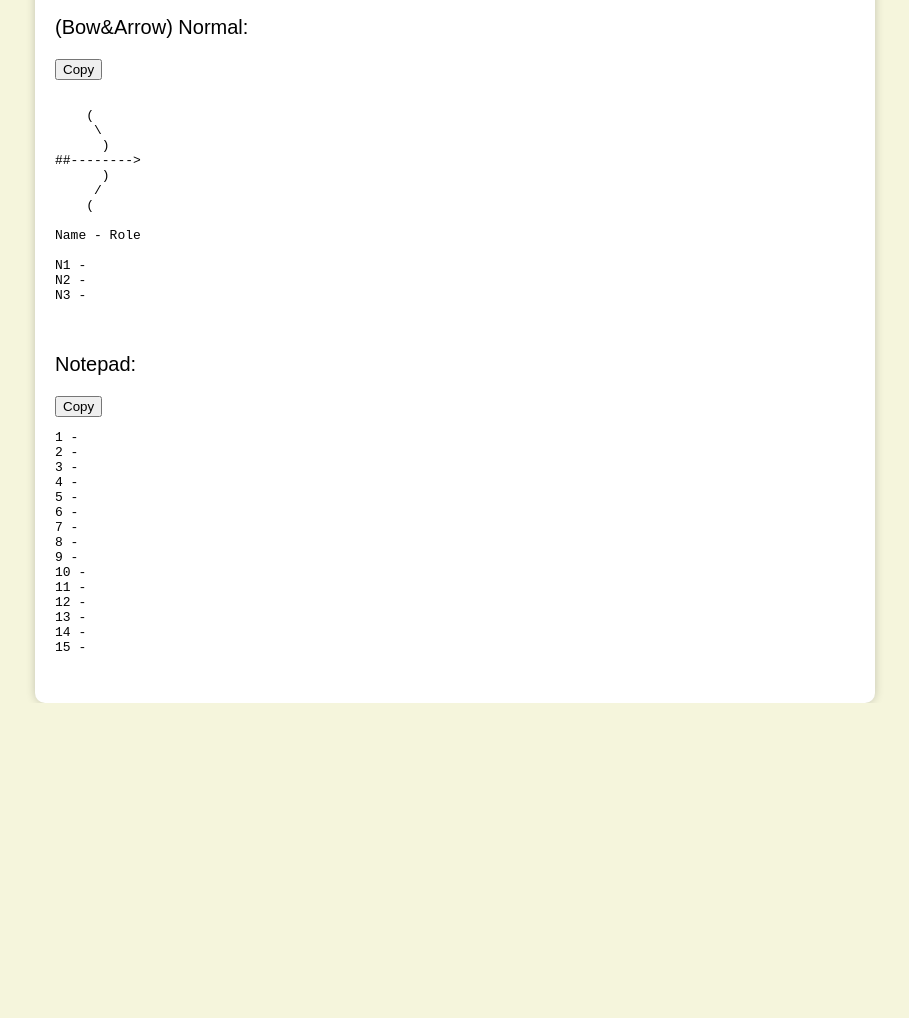
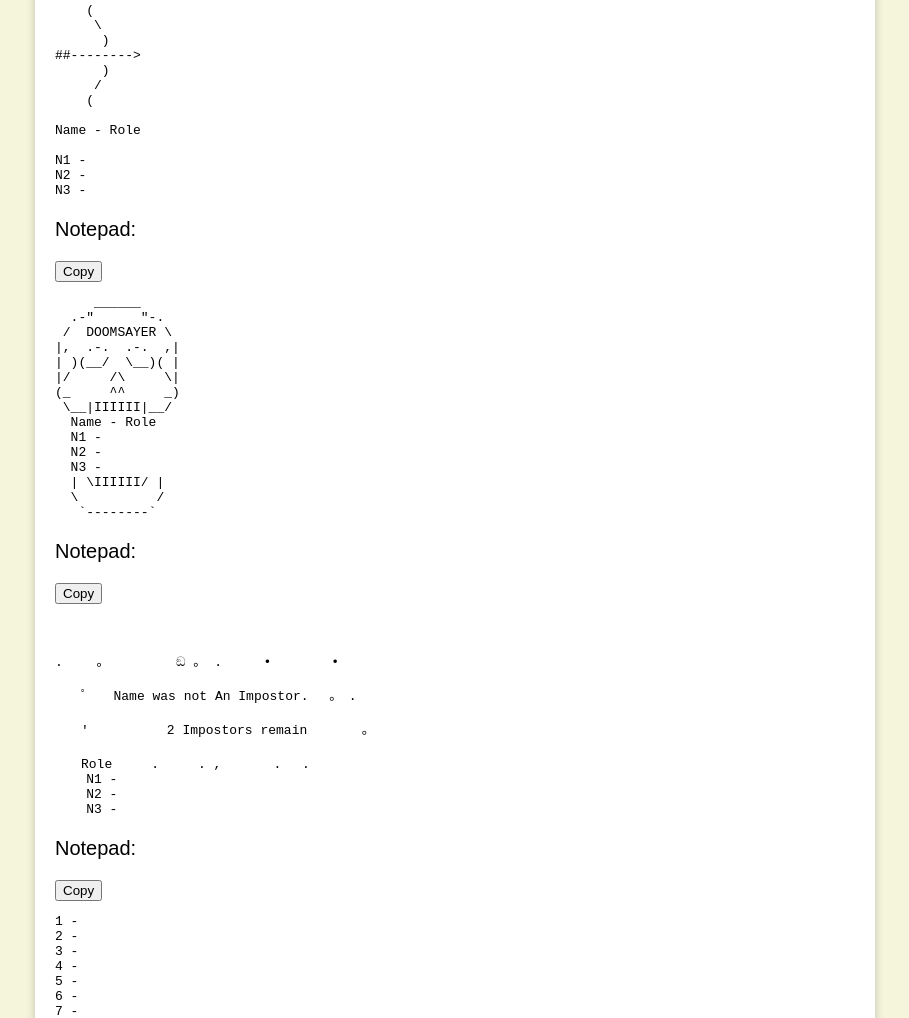
Before and after one commit to TOSWills/TOSWills.github.io, a plain HTML site: page index.html in a window 1280 px wide. Shown: the part 1538-2556 px from the top of the page, without its empty margins (185-1094 px from the left). Before the commit the page ends 2241 px from the top, so only its background shows below. Drawn offline with Linux system fonts and the light colour scheme.

Commit message:
Update index.html
v1.1

```diff
--- a/index.html
+++ b/index.html
@@ -3,7 +3,7 @@
 <head>
     <meta charset="UTF-8">
     <meta name="viewport" content="width=device-width, initial-scale=1.0">
-    <title>Beige and White Website</title>
+    <title>TOS Wills</title>
     <style>
         body {
             background-color: beige;
@@ -75,7 +75,7 @@ RT3 -
 </pre>
 
         <p class="textbox">(Cat) Normal:</p>
-        <pre >
+<pre>
      /\_/\  (
     ( ^.^ ) _)
       \"/  (
@@ -91,7 +91,6 @@ N5 -
 </pre>
          <p class="textbox">(Computer) Normal:</p>
 <pre>
-
     .--.
     |__| .-------.
     |=.| |.-----.|
@@ -104,12 +103,10 @@ Name - Role
 N1 -
 N2 -
 N3 -
-
 </pre>
 
          <p class="textbox">(Bow&Arrow) Normal:</p>
 <pre>
-
     (
      \
       )
@@ -123,9 +120,39 @@ Name - Role
 N1 -
 N2 -
 N3 -
+</pre>
+         <p class="textbox">Notepad:</p>
+<pre>
+     ______
+  .-"      "-.
+ /  DOOMSAYER \
+|,  .-.  .-.  ,|
+| )(__/  \__)( |
+|/     /\     \|
+(_     ^^     _)
+ \__|IIIIII|__/
+  Name - Role
+  N1 -
+  N2 -
+  N3 -
+  | \IIIIII/ |
+  \          /
+   `--------`
+</pre>
+                 <p class="textbox">Notepad:</p>
+<pre>
 
+.　　 。　　　　　 ඞ 。 . 　　 • 　　　　•
+
+　　ﾟ　　Name was not An Impostor.　 。　.
+
+　　'　　　     2 Impostors remain 　 　　。
+
+　　Role　　　.　　　. ,　　　　.　 .
+    N1 -
+    N2 -
+    N3 -
 </pre>
-
          <p class="textbox">Notepad:</p>
 <pre>
 1 -
@@ -144,6 +171,7 @@ N3 -
 14 -
 15 -
 </pre>
+
     </div>
 
     <script>
```
Lines whose indentation alone changed are shown as unchanged.
